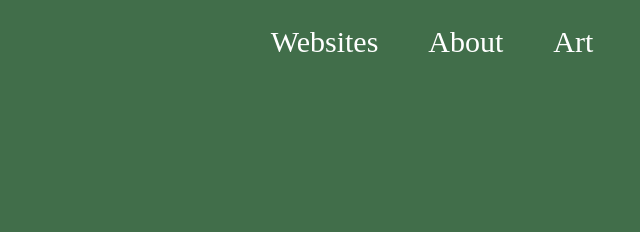
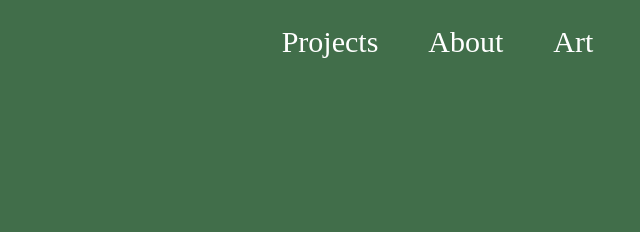
Before and after one commit to valerieberiquette/portfolio, a plain HTML site: page index.html in a window 1280 px wide. Shown: the top 232 px of the page, 490-1130 px from the left. Drawn offline with Linux system fonts and the light colour scheme.

Commit message:
testing for git (changing nav title)

```diff
--- a/index.html
+++ b/index.html
@@ -16,7 +16,7 @@
 
     <nav>
         <ul>
-            <li><a href="index.html">Websites</a></li>
+            <li><a href="index.html">Projects</a></li>
             <li><a href="about.html">About</a></li>
             <li><a href="art.html">Art</a></li>
             <li><a href="https://drive.google.com/file/d/1s8ACDg1jfk1AbLOFsMcXgZycfJGfsRyQ/view?usp=sharing">Resume</a></li>
```
